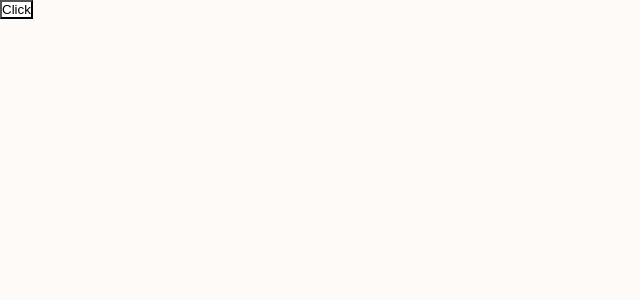
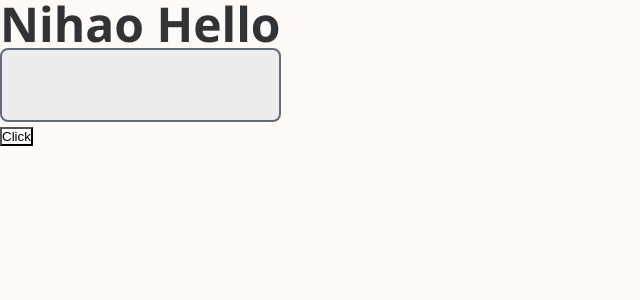
Before and after one commit to tuananh131001/Cardinalis-FE, a React (Vite) app in the folder client/: page / in a window 1280 px wide. Shown: the top 300 px of the page, without its empty margins (0-640 px from the left). Built offline with nearby package versions, Linux system fonts and the light colour scheme.

Commit message:
2.1. Finish building textarea

```diff
--- a/client/package.json
+++ b/client/package.json
@@ -15,7 +15,7 @@
     "@hookform/resolvers": "^2.9.10",
     "@reduxjs/toolkit": "^1.9.0",
     "@tanstack/react-query": "^4.17.1",
-    "@tanstack/react-query-devtools": "^4.17.1",
+    "@tanstack/react-query-devtools": "^4.18.0",
     "axios": "^1.2.0",
     "react": "^18.2.0",
     "react-dom": "^18.2.0",
--- /dev/null
+++ b/client/src/components/Input/Input.jsx
@@ -0,0 +1,23 @@
+/* eslint-disable react/prop-types */
+import { useResizeInput } from '@/hooks/useResizeInput';
+import { StyledTextArea } from './Input.styled';
+
+function Input({ ...props }) {
+  const [textareaRef, onChange, inputValue] = useResizeInput('', { name: 'height', minSize: 32 });
+
+  // for general props of all components rendering conditionally
+  let generalPropsList = {
+    ...props
+  };
+
+  return (
+    <StyledTextArea
+      {...generalPropsList}
+      cols={props.cols || '30'}
+      ref={textareaRef}
+      onChange={onChange}
+      value={inputValue}></StyledTextArea>
+  );
+}
+
+export default Input;
--- /dev/null
+++ b/client/src/components/Input/Input.styled.jsx
@@ -0,0 +1,51 @@
+import styled, { css } from 'styled-components';
+import { BORDER_RADIUS_SECONDARY } from '@/styles/Constant';
+
+// Reusable CSS
+const StyledGeneralInput = css`
+  line-height: 1em;
+  padding: 1em 0.8em 2em;
+  /* border */
+  border-radius: ${(props) => props.borderRadius};
+  border: 2px solid ${({ theme }) => theme.input.color};
+  /* font */
+  font-family: var(--font-family);
+  font-size: ${(props) => props.size};
+  font-weight: ${(props) => props.weight};
+  /* color */
+  color: ${({ theme }) => theme.input.color};
+  background-color: ${({ theme }) => theme.input.backgroundColor};
+
+  &:focus {
+    outline: none;
+  }
+
+  /* placeholder */
+  &::placeholder {
+    color: ${({ theme }) => theme.placeholder};
+  }
+  &::-webkit-input-placeholder {
+    color: ${({ theme }) => theme.placeholder};
+  }
+  &::-moz-input-placeholder {
+    color: ${({ theme }) => theme.placeholder};
+  }
+`;
+
+// Styled Components
+export const StyledTextArea = styled.textarea`
+  ${StyledGeneralInput}
+  resize: none;
+  overflow: hidden;
+`;
+export const StyledInput = styled.input`
+  ${StyledGeneralInput}
+`;
+
+// Default Props
+StyledTextArea.defaultProps = {
+  weight: 500,
+  size: 'clamp(0.8rem, 0.76rem + 0.19999999999999996vw, 1rem)',
+  borderRadius: BORDER_RADIUS_SECONDARY
+};
+StyledInput.defaultProps = StyledTextArea.defaultProps;
--- a/client/src/components/Text/Text.jsx
+++ b/client/src/components/Text/Text.jsx
@@ -9,7 +9,6 @@ function Text({ type, text, ...props }) {
 
   switch (type) {
     case 'h1':
-    case 'text':
       return <StyledHeading1 {...generalPropsList}>{text}</StyledHeading1>;
     case 'h2':
       return <StyledHeading2 {...generalPropsList}>{text}</StyledHeading2>;
--- /dev/null
+++ b/client/src/hooks/useResizeInput.js
@@ -0,0 +1,28 @@
+// ref: https://codesandbox.io/s/react-textarea-auto-height-s96b2?file=/src/App.js
+import { useLayoutEffect, useRef, useState } from 'react';
+
+export const useResizeInput = (
+  initalValue = '',
+  resizeInfo = {
+    name: 'height',
+    minSize: 32
+  }
+) => {
+  const ref = useRef(null);
+  const [value, setValue] = useState(initalValue);
+
+  // resize layout
+  useLayoutEffect(() => {
+    // Reset height - important to shrink on delete
+    ref.current.style[resizeInfo.name] = 'inherit';
+    ref.current.style[resizeInfo.name] = `${Math.max(
+      ref.current.scrollHeight,
+      resizeInfo.minSize
+    )}px`;
+  }, [value]);
+
+  // hanlde event functions
+  const onChange = (event) => setValue(event.target.value);
+
+  return [ref, onChange, value];
+};
--- a/client/src/pages/Home.jsx
+++ b/client/src/pages/Home.jsx
@@ -1,9 +1,13 @@
 import React from 'react';
 import Button from '@/components/Button/Button';
+import Text from '@/components/text/Text';
+import Input from '@/components/Input/Input';
 
 function Home({ themeToggler }) {
   return (
     <div>
+      <Text type="h1" text="Nihao Hello" size="3em" />
+      <Input />
       <Button onClick={themeToggler}>Click</Button>
     </div>
   );
--- /dev/null
+++ b/client/src/styles/Constant.js
@@ -0,0 +1,3 @@
+export const BORDER_RADIUS_PRIMARY = '12px';
+export const BORDER_RADIUS_SECONDARY = '8px';
+export const BORDER_RADIUS_PRIMARY_BUTTON = '4px';
--- a/client/src/styles/GlobalStyled.js
+++ b/client/src/styles/GlobalStyled.js
@@ -30,6 +30,8 @@ box-sizing:border-box;
   --input_background_dark:#EDEDEE;
   --button_text_dark:#000;
   --card_background_dark:#3B353B;
+
+  --font-family: 'Open Sans';
 }
 
 #root{
@@ -38,7 +40,7 @@ box-sizing:border-box;
   min-height:100vh;
   width:100%;
   background-color:${({ theme }) => theme.body.backgroundColor};
-  font-family: 'Open Sans', sans-serif;
+  font-family: var(--font-family), sans-serif;
   }
 `;
 
--- a/client/src/styles/Theme.js
+++ b/client/src/styles/Theme.js
@@ -9,7 +9,9 @@ const lightTheme = {
     color: 'var(--text_color_light)'
   },
   input: {
-    backgroundColor: 'var(--input_background_light)'
+    backgroundColor: 'var(--input_background_light)',
+    color: 'var(--subtext_color_light)',
+    borderColor: 'var(--text_placeholder_light)'
   },
   subText: {
     color: 'var(--subtext_color_light)'
@@ -35,7 +37,9 @@ const darkTheme = {
     color: 'var(--text_color_dark)'
   },
   input: {
-    backgroundColor: 'var(--input_background_dark)'
+    backgroundColor: 'var(--input_background_dark)',
+    color: 'var(--subtext_color_dark)',
+    borderColor: 'var(--text_placeholder_dark)'
   },
   subText: {
     color: 'var(--subtext_color_dark)'
```
Also changed, not shown: 1 other file (tests, documents, lock files or other folders).
